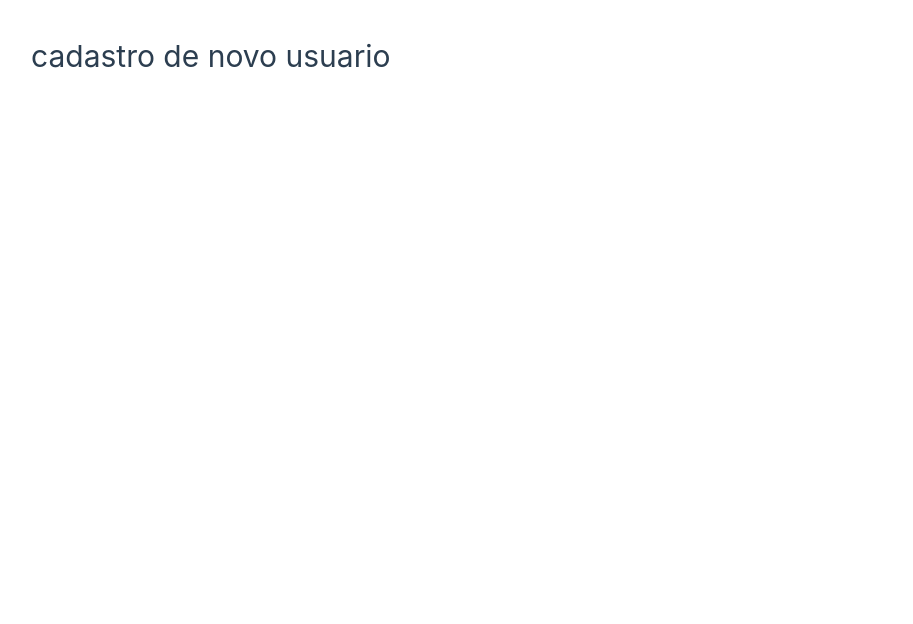
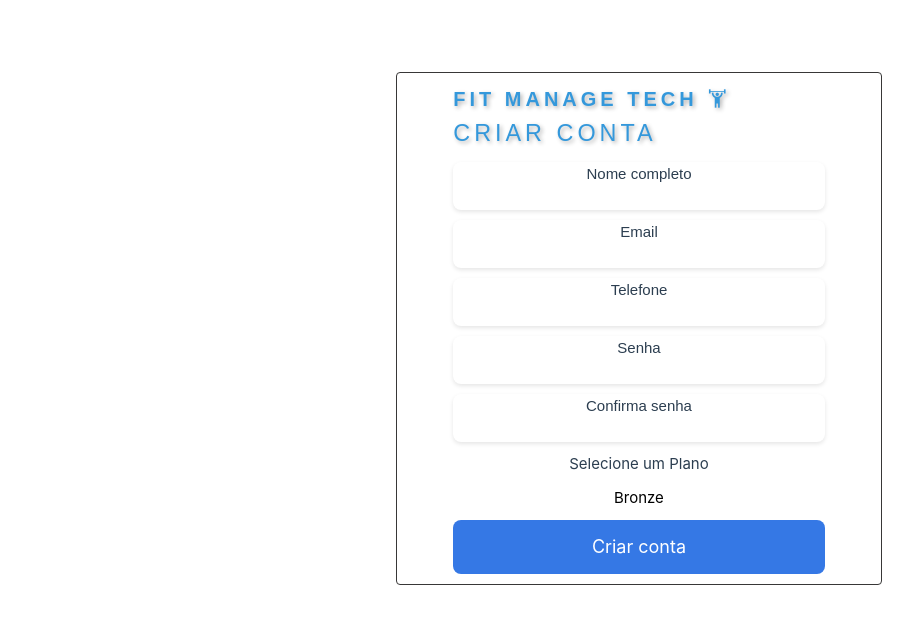
Before and after one commit to jlaindorf/WorldGymAcademia, a Vue app in the folder FitManageTech/: page /cadastro-novo in a window 1280 px wide. Shown: the top 624 px of the page, without its empty margins (1-914 px from the left). Built offline with nearby package versions, Linux system fonts and the light colour scheme.

Commit message:
feat: criação do form

```diff
--- a/FitManageTech/package.json
+++ b/FitManageTech/package.json
@@ -8,10 +8,14 @@
     "preview": "vite preview"
   },
   "dependencies": {
+    "@vuepic/vue-datepicker": "^6.0.2",
     "axios": "^1.5.0",
+    "moment": "^2.29.4",
+    "vee-validate": "^4.11.3",
     "vue": "^3.3.4",
     "vue-router": "^4.2.4",
-    "vuetify": "^3.3.15"
+    "vuetify": "^3.3.15",
+    "yup": "^1.2.0"
   },
   "devDependencies": {
     "@mdi/font": "^7.2.96",
--- a/FitManageTech/src/views/Cadastros/CadastroUsuario.vue
+++ b/FitManageTech/src/views/Cadastros/CadastroUsuario.vue
@@ -1,3 +1,128 @@
 <template>
-     <h1>cadastro de novo usuario</h1>
-</template>
+     <form @submit.prevent="handleCreateAccount" class="form-login">
+          <div class="logo">Fit Manage Tech
+        <span class="mdi mdi-weight-lifter" ></span>
+        <h3>Criar conta</h3>
+      </div>
+
+
+
+
+       <div class="form-element">
+         <label for="name"> Nome completo </label>
+         <input class="form-input " id="name" v-model="name"  />
+
+       </div>
+
+       <div class="form-element">
+         <label for="email"> Email </label>
+         <input class="form-input" id="email" v-model="email" />
+
+       </div>
+
+       <div class="form-element">
+         <label for="phone"> Telefone </label>
+         <input class="form-input" id="phone" v-model="phone" />
+
+       </div>
+
+       <div class="form-element">
+         <label for="password"> Senha </label>
+         <input class="form-input" id="password" type="password"  />
+
+       </div>
+
+       <div class="form-element">
+         <label for="verifyPassword"> Confirma senha </label>
+         <input class="form-input" id="verifyPassword" type="password"  />
+
+       </div>
+
+
+        <label for="">Selecione um Plano</label>
+       <select >
+          <option value="Bonze">Bronze</option>
+          <option value="Prata">Prata</option>
+          <option value="Bonze">Ouro</option>
+       </select>
+
+
+
+
+
+       <button type="submit">Criar conta</button>
+     </form>
+   </template>
+
+   <script>
+   import * as yup from 'yup'
+   import axios from 'axios'
+
+   export default {
+     data() {
+       return {
+         name: '',
+         email: '',
+         phone: '',
+         password: '',
+         verifyPassword: '',
+         sponsor: '',
+         bio: '',
+         confirmTerms: true,
+         planType: '2',
+
+         errors: {}
+       }
+     },
+
+   }
+   </script>
+
+   <style scoped>
+   .form-login {
+     margin: 40px auto;
+     width: 40%;
+
+     border-radius: 4px;
+     border: 1px solid #383737;
+
+     display: flex;
+     flex-direction: column;
+     gap: 10px;
+     align-items: center;
+
+     padding: 10px;
+   }
+
+   .form-element {
+     display: flex;
+     flex-direction: column;
+     width: 80%;
+     justify-content: center;
+     align-items: center;
+      margin: 0;
+      font-family: Arial, sans-serif;
+      background-color: white;
+      box-shadow: 0 2px 4px rgba(0, 0, 0, 0.1);
+      border-radius: 8px;
+      max-width: 448px;
+   }
+
+
+
+   button {
+     width: 80%;
+     height: 54px;
+     background-color: #3578e5;
+
+     color: white;
+     font-size: 18px;
+     border-radius: 8px;
+     border: none;
+   }
+
+   button:hover {
+     background-color: #286ee0;
+   }
+
+   </style>
--- a/FitManageTech/src/views/Login/Login.vue
+++ b/FitManageTech/src/views/Login/Login.vue
@@ -8,7 +8,10 @@
         max-width="448"
         rounded="lg"
       >
-      <div class="logo">Fit Manage Tech</div>
+      <div class="logo">Fit Manage Tech
+        <span class="mdi mdi-weight-lifter" ></span>
+      </div>
+
         <div class="text-subtitle-1 text-medium-emphasis">Email</div>
 
         <v-text-field
@@ -122,7 +125,7 @@
   <style>
         .logo {
             font-family: Arial, sans-serif;
-            font-size: 24px;
+            font-size: 20px;
             font-weight: bold;
             color: #3498db; /* Cor azul */
             text-transform: uppercase;
@@ -131,4 +134,8 @@
             width: 80%;
 
         }
+        .mdi {
+          width: 30%;
+        }
+
     </style>
```
Also changed, not shown: FitManageTech/src/main.js (+10 -0 lines), 1 other file (tests, documents, lock files or other folders).
